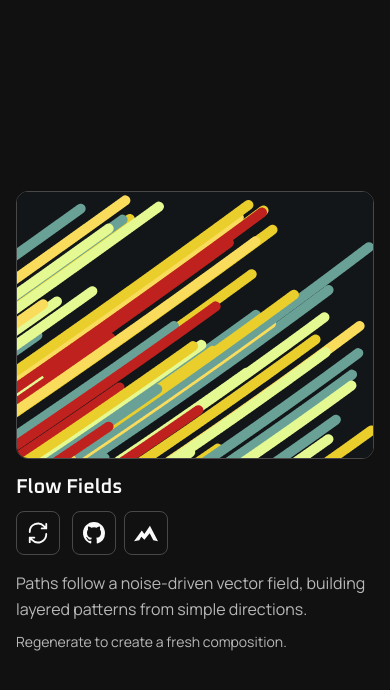
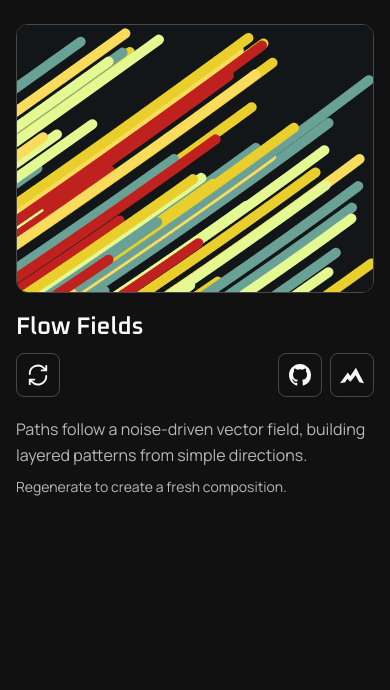
Before and after one commit to mjpeake/flowfields, a website built with webpack: page index.html in a window 390 px wide. Built offline with nearby package versions, Linux system fonts and the light colour scheme.

Commit message:
Improve mobile project display layout

```diff
--- a/assets/style.css
+++ b/assets/style.css
@@ -35,6 +35,9 @@ nav { display: flex; gap: 8px; align-items: center; flex-wrap: wrap; }
 .artwork-frame { display: block; width: 100%; height: 100%; border: 0; }
 .motion-status { margin-top: 8px !important; font-size: 13px; }
 @media (max-width: 600px) {
-  .demo-page { width: 100%; padding: max(20px, env(safe-area-inset-top)) max(16px, env(safe-area-inset-right)) max(20px, env(safe-area-inset-bottom)) max(16px, env(safe-area-inset-left)); }
+  .demo-page { width: 100%; margin: 0 auto; padding: max(24px, env(safe-area-inset-top)) max(16px, env(safe-area-inset-right)) max(32px, env(safe-area-inset-bottom)) max(16px, env(safe-area-inset-left)); gap: 20px; }
+  .demo-meta { gap: 12px; }
+  .demo-meta h1 { flex-basis: 100%; font-size: 24px; }
+  .project-actions { width: 100%; justify-content: space-between; gap: 16px; }
   .demo-page[data-kind=visualisation] .demo-frame { aspect-ratio: 4 / 3; }
 }
```
